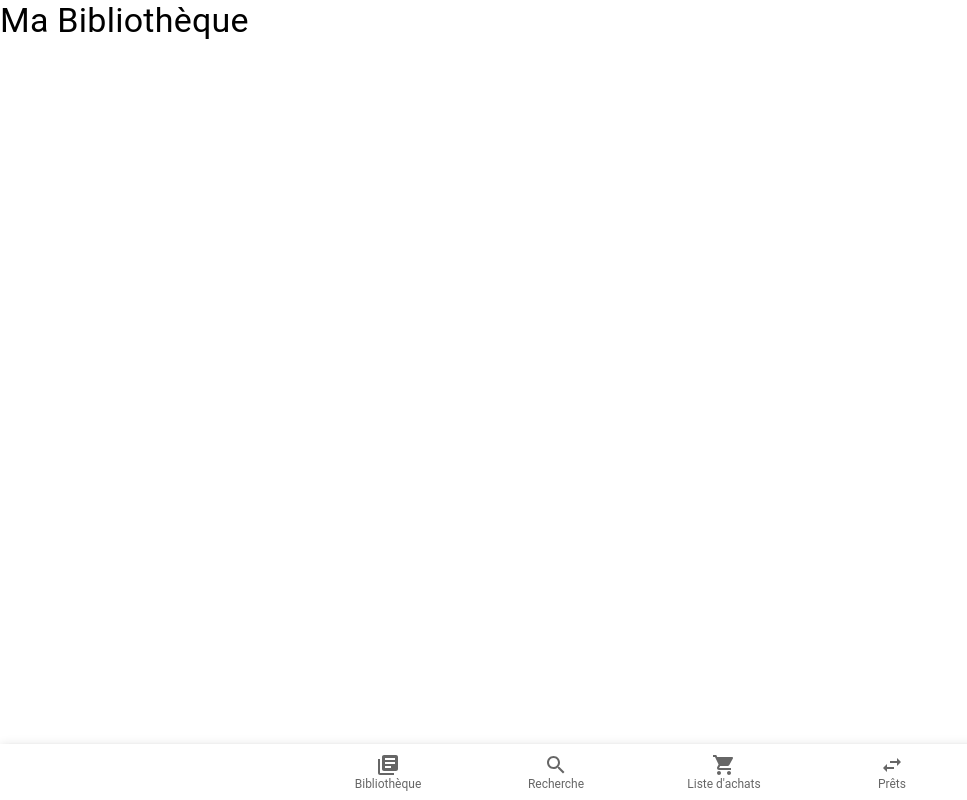
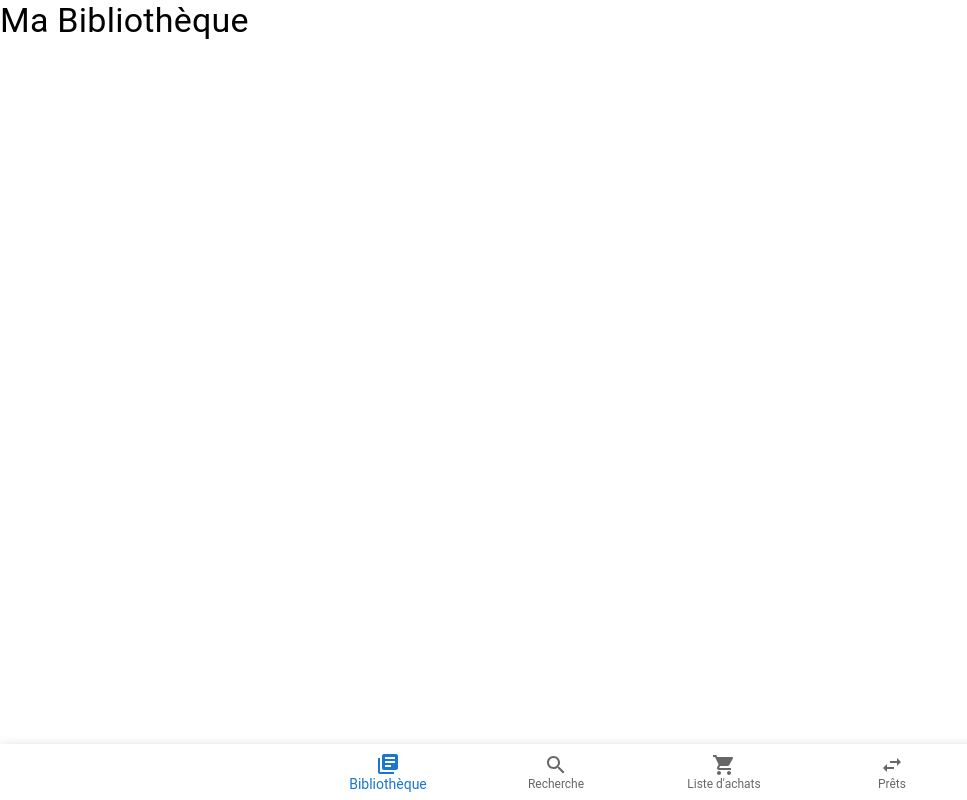
Before and after one commit to Wait4Code/shelf, a React (Create React App) app: page / in a window 1280 px wide. Shown: the whole page, without its empty margins (0-967 px from the left). Built offline with nearby package versions, Linux system fonts and the light colour scheme.

Commit message:
navigation bar active item

```diff
--- a/src/App.tsx
+++ b/src/App.tsx
@@ -13,11 +13,14 @@ const App: React.FC = () => {
     return (
         <BrowserRouter>
             <RouterRoutes>
-                <Route path={Routes.Homepage} Component={Homepage}/>
-                <Route path={Routes.Search} Component={SearchPage}/>
-                <Route path={Routes.ShoppingCart} Component={ShoppingCartPage}/>
-                <Route path={Routes.Loans} Component={LoansPage}/>
-                <Route path={Routes.Validation} Component={ValidationPage}/>
+                <Route path={''}>
+                    <Route path={Routes.home} Component={Homepage}/>
+                    <Route path={Routes.library} Component={Homepage}/>
+                    <Route path={Routes.research} Component={SearchPage}/>
+                    <Route path={Routes.research_results} Component={ValidationPage}/>
+                    <Route path={Routes.shoppingCart} Component={ShoppingCartPage}/>
+                    <Route path={Routes.loans} Component={LoansPage}/>
+                </Route>
             </RouterRoutes>
             <NavigationBar/>
         </BrowserRouter>
--- a/src/components/BarcodeScanner.tsx
+++ b/src/components/BarcodeScanner.tsx
@@ -31,7 +31,7 @@ const useStyles = {
     },
     managementButton: {
         position: 'fixed',
-        bottom: 16,
+        bottom: 16+56,
         right: 16,
         zIndex: 10000,
     }
@@ -92,7 +92,7 @@ export const BarcodeScanner: React.FC = () => {
                 <Fab
                     sx={useStyles.managementButton}
                     color="primary"
-                    onClick={() => navigate(Routes.Validation)}
+                    onClick={() => navigate(Routes.research_results)}
                 >
                     <NavigateNext fontSize="large"/>
                 </Fab>
--- a/src/components/NavigationBar.tsx
+++ b/src/components/NavigationBar.tsx
@@ -5,21 +5,37 @@ import LibraryBooksIcon from '@mui/icons-material/LibraryBooks';
 import SearchIcon from '@mui/icons-material/Search';
 import ShoppingCartIcon from '@mui/icons-material/ShoppingCart';
 import SwapHorizIcon from '@mui/icons-material/SwapHoriz';
-import {useNavigate} from 'react-router-dom';
+import {matchPath, NavLink, useLocation} from 'react-router-dom';
 import {Routes} from '../utils/routes';
 
+
+function useRouteMatch(patterns: readonly string[]) {
+    const {pathname} = useLocation();
+
+    for (const pattern of patterns) {
+        const possibleMatch = matchPath({path: pattern, end: false}, decodeURI(pathname));
+        if (possibleMatch !== null) {
+            return possibleMatch;
+        }
+    }
+
+    return null;
+}
+
 export const NavigationBar: React.FC = () => {
-    const navigate = useNavigate();
-
+    const routeMatch = useRouteMatch([Routes.research, Routes.shoppingCart, Routes.loans, Routes.home]);
+    const currentTab = routeMatch?.pattern?.path;
     return (
         <AppBar position="fixed" sx={{top: 'auto', bottom: 0, zIndex: 10000}}>
-            <BottomNavigation showLabels>
-                <BottomNavigationAction label="Bibliothèque" icon={<LibraryBooksIcon/>}
-                                        onClick={() => navigate(Routes.Homepage)}/>
-                <BottomNavigationAction label="Recherche" icon={<SearchIcon/>} onClick={() => navigate(Routes.Search)}/>
-                <BottomNavigationAction label="Liste d'achats" icon={<ShoppingCartIcon/>}
-                                        onClick={() => navigate(Routes.ShoppingCart)}/>
-                <BottomNavigationAction label="Prêts" icon={<SwapHorizIcon/>} onClick={() => navigate(Routes.Loans)}/>
+            <BottomNavigation showLabels value={currentTab}>
+                <BottomNavigationAction label="Bibliothèque" icon={<LibraryBooksIcon/>} to={Routes.library}
+                                        value={Routes.home} component={NavLink}/>
+                <BottomNavigationAction label="Recherche" icon={<SearchIcon/>} to={Routes.research}
+                                        value={Routes.research} component={NavLink}/>
+                <BottomNavigationAction label="Liste d'achats" icon={<ShoppingCartIcon/>} to={Routes.shoppingCart}
+                                        value={Routes.shoppingCart} component={NavLink}/>
+                <BottomNavigationAction label="Prêts" icon={<SwapHorizIcon/>} to={Routes.loans}
+                                        value={Routes.loans} component={NavLink}/>
             </BottomNavigation>
         </AppBar>
     );
--- a/src/utils/routes.ts
+++ b/src/utils/routes.ts
@@ -1,8 +1,10 @@
 // src/utils/routes.ts
-export enum Routes {
-    Homepage = '/',
-    Search = '/recherche',
-    ShoppingCart = '/achats',
-    Loans = '/prets',
-    Validation = '/validation'
+
+export const Routes= {
+    home: '/',
+    library: '/livres',
+    research: '/recherche',
+    research_results: 'recherche/résultats',
+    shoppingCart: '/à-acheter',
+    loans: '/prêts'
 }
```
